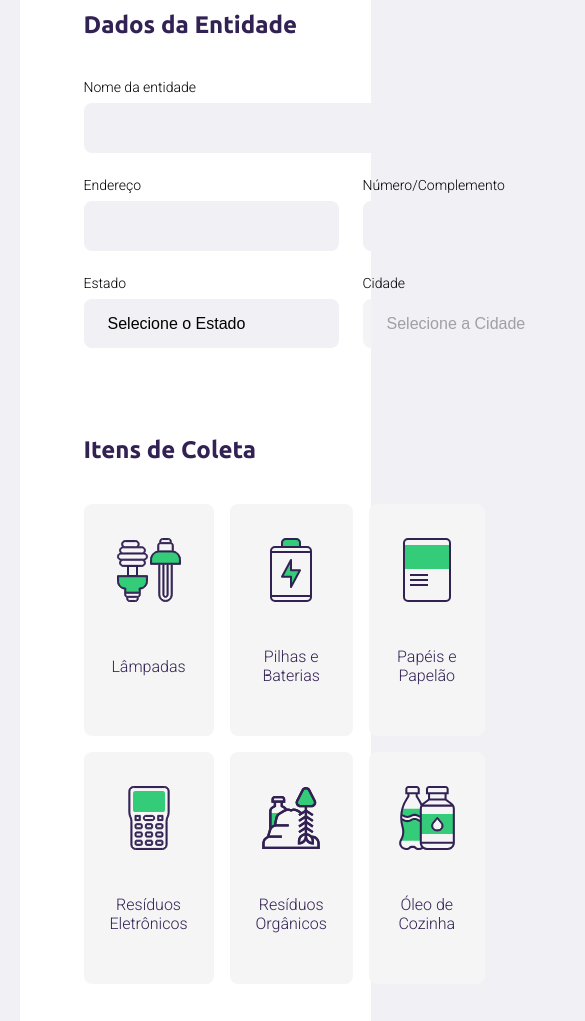
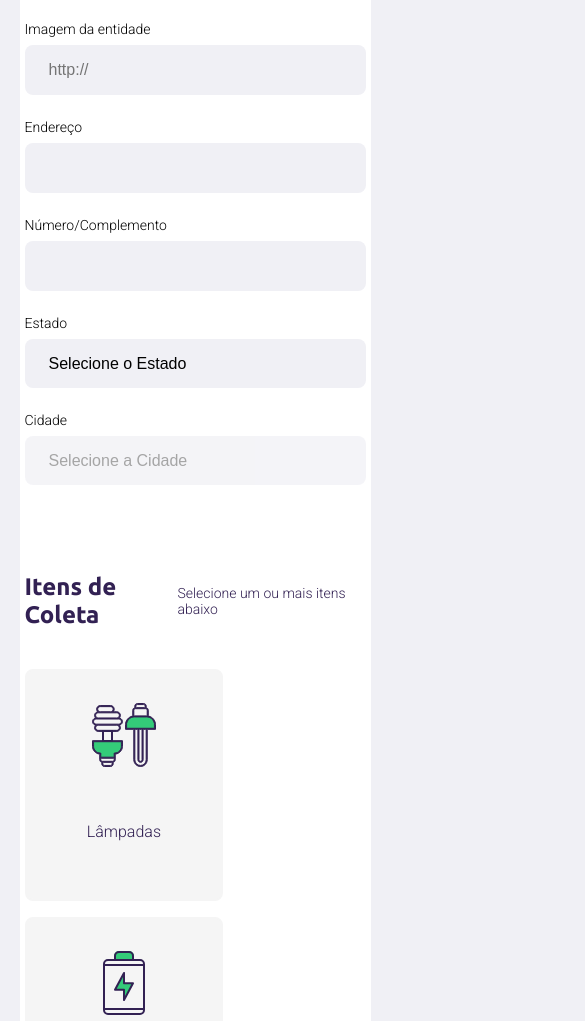
Before and after one commit to Chxpz/NLW_bootCamp_RocketSeat, a website: page src/views/create-point.html in a window 390 px wide. Shown: the part 415-1436 px from the top of the page, 585 px wide, since content can reach past the window. Drawn offline with nearby package versions, Linux system fonts and the light colour scheme; files that its build step writes are made by us from their sources; no server answers; files whose address does not match are found by name.

Commit message:
alguns ajustes e inicio db

```diff
--- a/package.json
+++ b/package.json
@@ -19,7 +19,8 @@
   "homepage": "https://github.com/Chxpz/NLW_bootCamp_RocketSeat#readme",
   "dependencies": {
     "express": "^4.17.1",
-    "nunjucks": "^3.2.1"
+    "nunjucks": "^3.2.1",
+    "sqlite3": "^4.2.0"
   },
   "devDependencies": {
     "nodemon": "^2.0.4"
--- a/public/styles/create-point.css
+++ b/public/styles/create-point.css
@@ -48,11 +48,22 @@ form fieldset{
 form legend{
     margin-bottom: 40px;
 
+    display: flex;
+    align-items: center;
+    justify-content: space-between;
+    width: 100%;
+
 }
 
 form legend h2 {
     font-size: 24px;
 }
+
+form legend span {
+    color:var(--title-color);
+    font-size: 14px;
+}
+
 
 form .field {
     flex:1;
--- a/public/styles/responsive.css
+++ b/public/styles/responsive.css
@@ -1,5 +1,11 @@
 
 @media (max-width: 900px){
+    *{
+        margin:0;
+        padding: 0;
+    }
+
+
     #page-home{
         background-position-x: 70vw ;
     }
@@ -25,7 +31,26 @@
     #page-search-results .cards img{
         height: 250px;
     }
+
+    #page-create-point .field-group {
+        flex-direction: column;
+    }
+
+    #page-create-point .field-group .field + .field{
+        margin-left: 0;
+    }
+
+    #page-create-point .items-grid{
+        grid-template-columns: max-content;
+    }
+
+    #page-create-point form{
+        margin: 25px auto;
+        padding: 5px;
+    }
+
 }
+
 
 @media (min-width: 1700px) {
     #page-home{
--- a/src/views/create-point.html
+++ b/src/views/create-point.html
@@ -24,12 +24,29 @@
                 <h2>Dados da Entidade</h2>
             </legend>
 
-            <div class="field">
+            <div class="field-group">
 
-                <label for="name">Nome da entidade</label>
+                <div class="field">
 
-                <input type="text" name="name" required="required">
+                    <label for="name">Nome da entidade</label>
+
+                    <input type="text" name="name" required="required">
+                </div>
+
+                <div class="field">
+
+                    <label for="name">Imagem da entidade</label>
+
+                    <input
+                    type="url"
+                    name="image"
+                    placeholder="http://"
+                    required="required">
+                </div>
+
             </div>
+
+
 
             <div class="field-group">
 
@@ -69,6 +86,7 @@
         <fieldset>
             <legend>
                 <h2>Itens de Coleta</h2>
+                <span>Selecione um ou mais itens abaixo</span>
             </legend>
 
             <div class="items-grid">
```
Also changed, not shown: src/database/db.js (added, +25 -0 lines), 2 other files.
